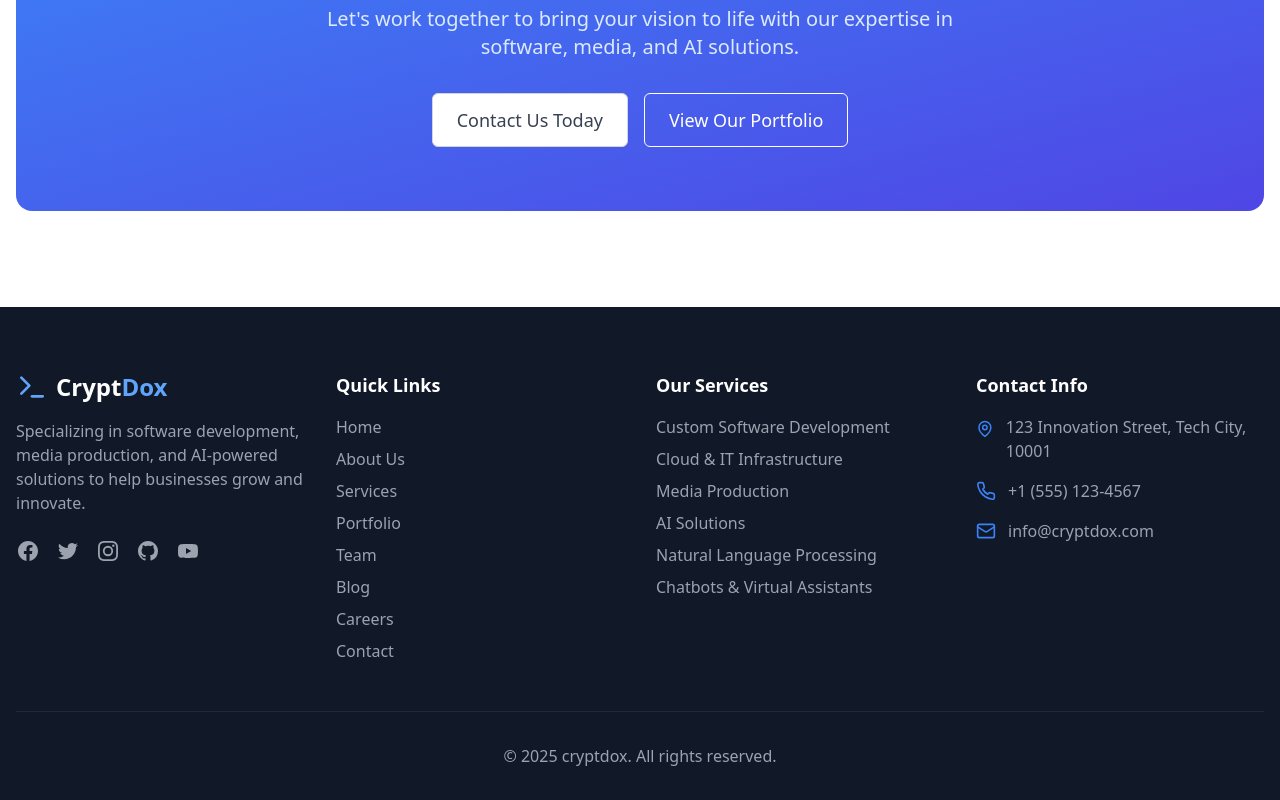
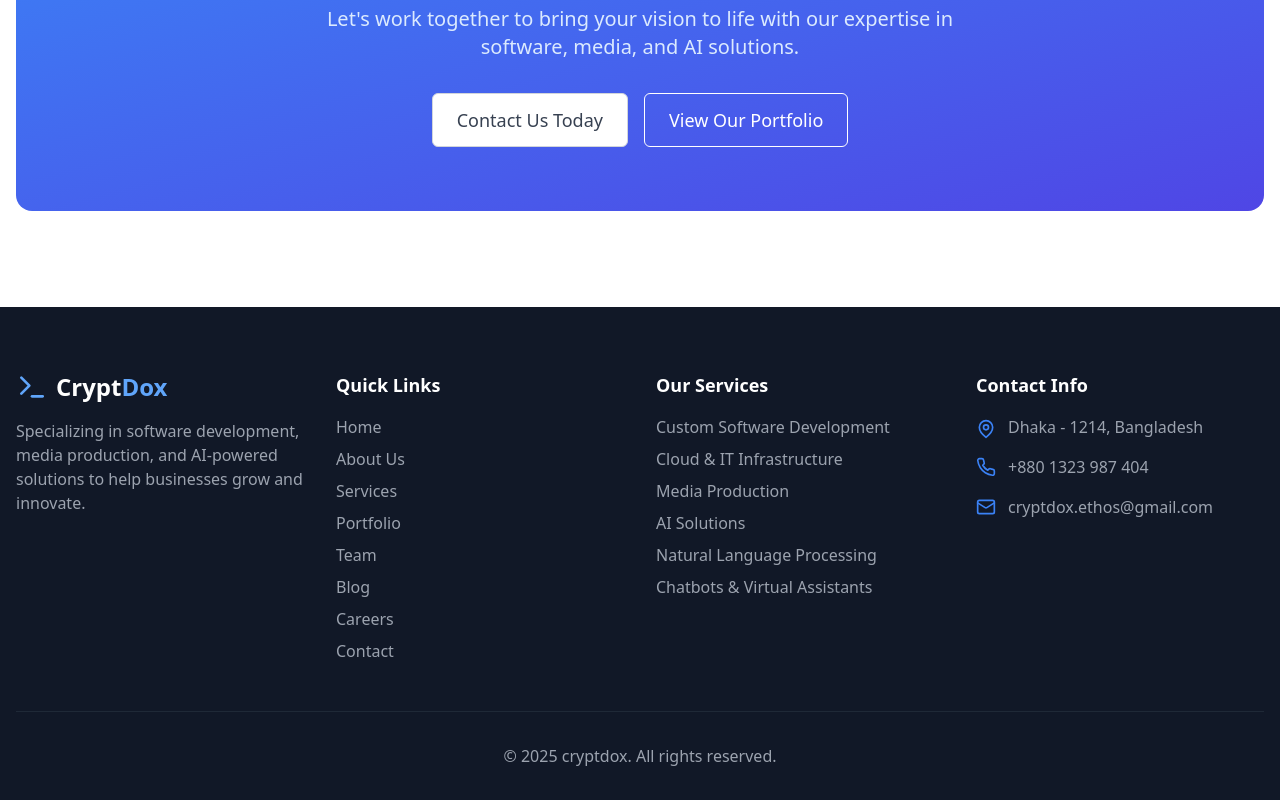
Before and after one commit to cryptdox/cryptdox-public-website, a React (Vite) app: page / in a window 1280 px wide. Shown: the part 2983-3783 px from the top of the page. Built offline with nearby package versions, Linux system fonts and the light colour scheme; no server answers; the database is empty.

Commit message:
update content

```diff
--- a/src/components/layout/Footer.tsx
+++ b/src/components/layout/Footer.tsx
@@ -16,7 +16,7 @@ const Footer = () => {
               Specializing in software development, media production, and AI-powered solutions
               to help businesses grow and innovate.
             </p>
-            <div className="mt-6 flex space-x-4">
+            {/* <div className="mt-6 flex space-x-4">
               <a href="#" className="text-gray-400 hover:text-white">
                 <svg className="h-6 w-6" fill="currentColor" viewBox="0 0 24 24" aria-hidden="true">
                   <path fillRule="evenodd" d="M22 12c0-5.523-4.477-10-10-10S2 6.477 2 12c0 4.991 3.657 9.128 8.438 9.878v-6.987h-2.54V12h2.54V9.797c0-2.506 1.492-3.89 3.777-3.89 1.094 0 2.238.195 2.238.195v2.46h-1.26c-1.243 0-1.63.771-1.63 1.562V12h2.773l-.443 2.89h-2.33v6.988C18.343 21.128 22 16.991 22 12z" clipRule="evenodd" />
@@ -42,7 +42,7 @@ const Footer = () => {
                   <path fillRule="evenodd" d="M19.812 5.418c.861.23 1.538.907 1.768 1.768C21.998 8.746 22 12 22 12s0 3.255-.418 4.814a2.504 2.504 0 0 1-1.768 1.768c-1.56.419-7.814.419-7.814.419s-6.255 0-7.814-.419a2.505 2.505 0 0 1-1.768-1.768C2 15.255 2 12 2 12s0-3.255.417-4.814a2.507 2.507 0 0 1 1.768-1.768C5.744 5 11.998 5 11.998 5s6.255 0 7.814.418ZM15.194 12 10 15V9l5.194 3Z" clipRule="evenodd" />
                 </svg>
               </a>
-            </div>
+            </div> */}
           </div>
 
           {/* Quick Links */}
@@ -79,15 +79,15 @@ const Footer = () => {
             <ul className="space-y-4">
               <li className="flex items-start">
                 <MapPin className="h-5 w-5 text-blue-500 mt-1 mr-3" />
-                <span className="text-gray-400">123 Innovation Street, Tech City, 10001</span>
+                <span className="text-gray-400">Dhaka - 1214, Bangladesh</span>
               </li>
               <li className="flex items-center">
                 <Phone className="h-5 w-5 text-blue-500 mr-3" />
-                <span className="text-gray-400">+1 (555) 123-4567</span>
+                <span className="text-gray-400">+880 1323 987 404</span>
               </li>
               <li className="flex items-center">
                 <Mail className="h-5 w-5 text-blue-500 mr-3" />
-                <a href="mailto:info@cryptdox.com" className="text-gray-400 hover:text-white transition-colors">info@cryptdox.com</a>
+                <a href="mailto:info@cryptdox.com" className="text-gray-400 hover:text-white transition-colors">cryptdox.ethos@gmail.com</a>
               </li>
             </ul>
           </div>
```
